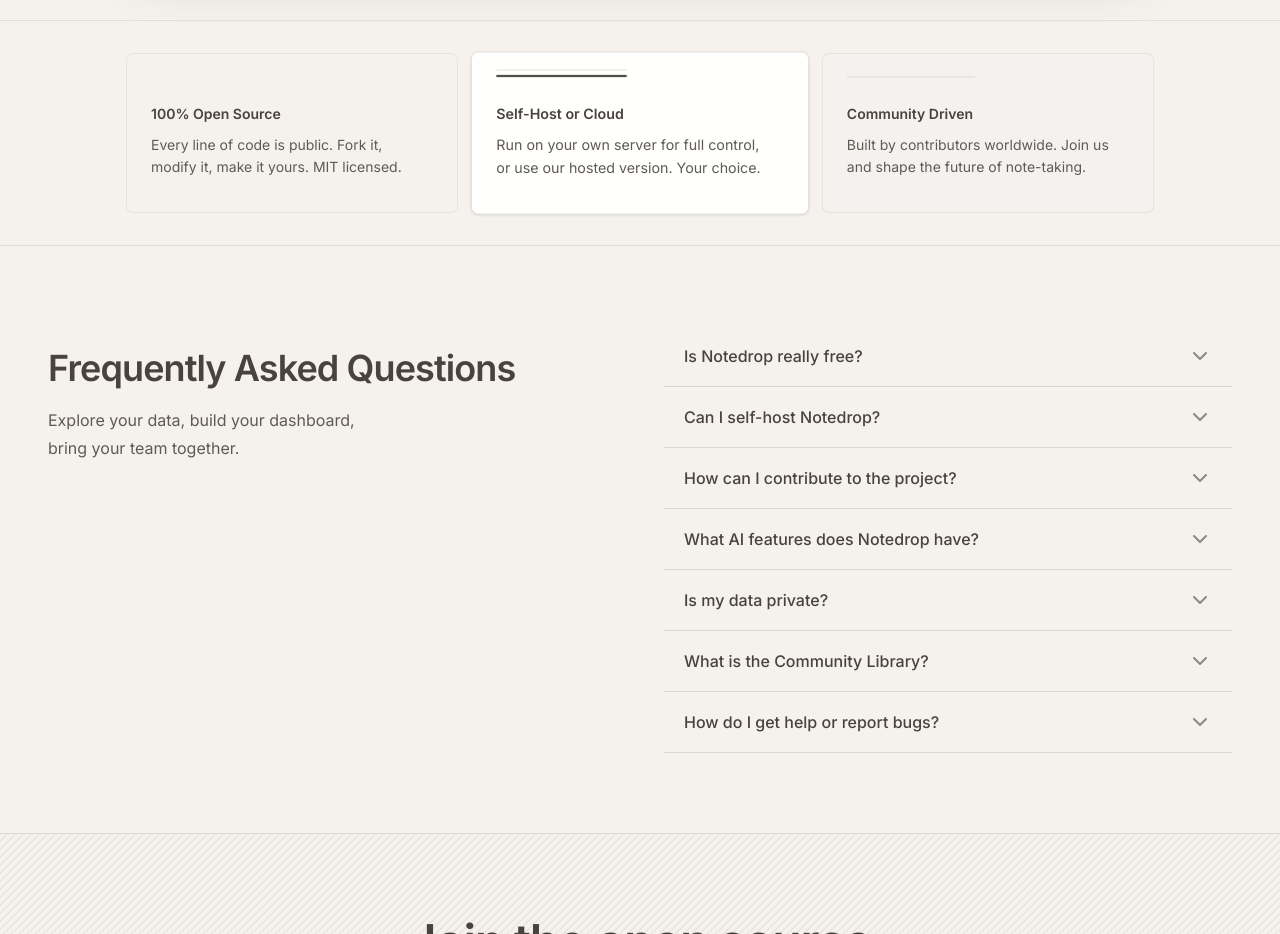
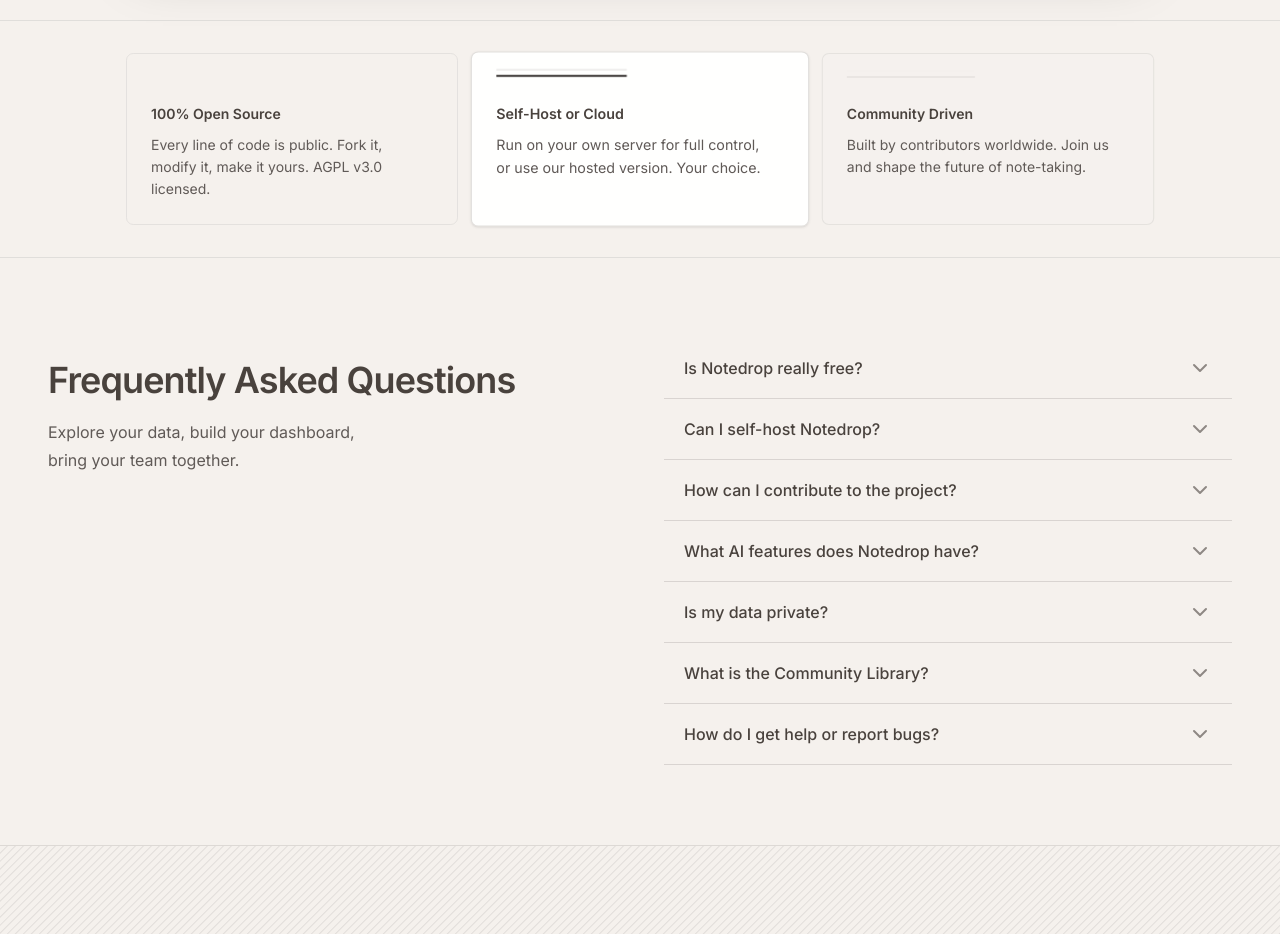
Before and after one commit to Notedrop-App/frontend, a Next.js app: page / in a window 1280 px wide. Shown: the part 1400-2334 px from the top of the page. Built offline with nearby package versions, Linux system fonts and the light colour scheme.

Commit message:
feat: change MIT license in feature cards to AGPL

```diff
--- a/components/ui/feature-cards.tsx
+++ b/components/ui/feature-cards.tsx
@@ -9,7 +9,7 @@
     {
       title: "100% Open Source",
       description:
-        "Every line of code is public. Fork it,\nmodify it, make it yours. MIT licensed.",
+        "Every line of code is public. Fork it,\nmodify it, make it yours. AGPL v3.0 licensed.",
     },
     {
       title: "Self-Host or Cloud",
```
Also changed, not shown: 1 other file (tests, documents, lock files or other folders).
